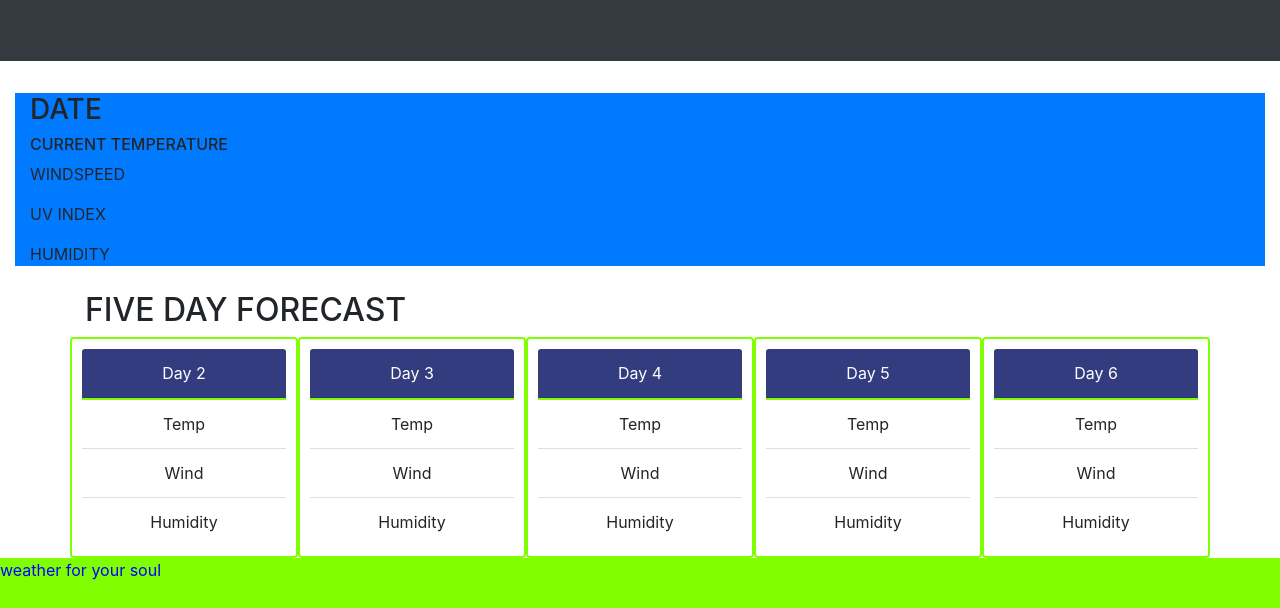
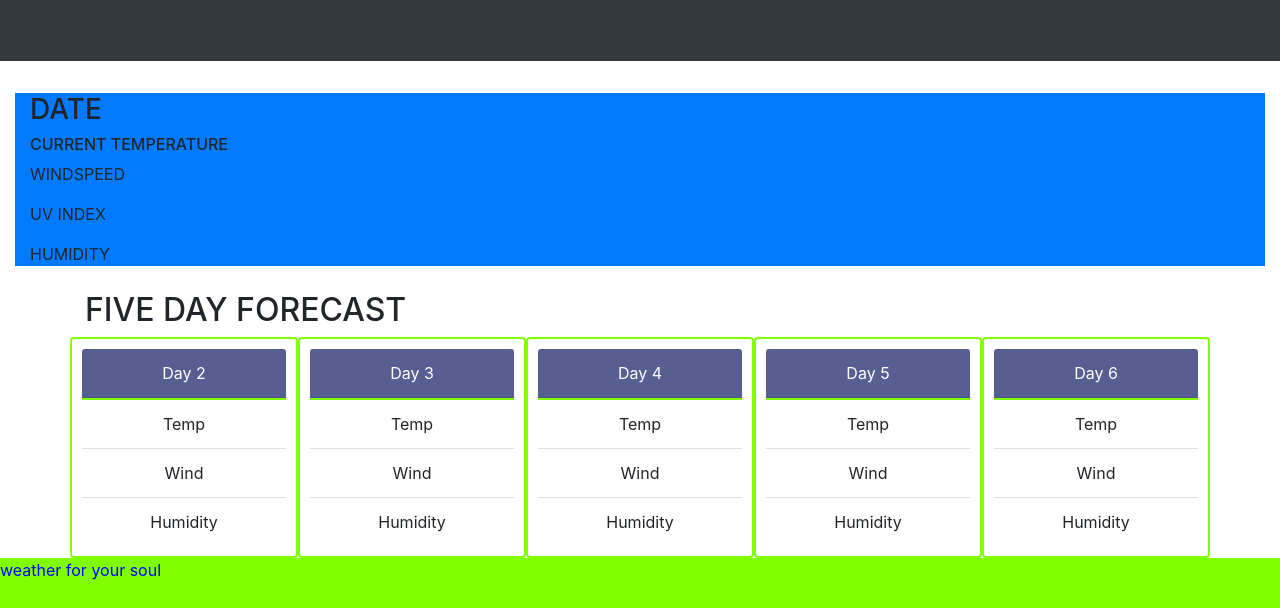
Before and after one commit to efurness/Unit-6-weather-dashboard, a plain HTML site: page index.html in a window 1280 px wide. Shown: the part 269-877 px from the top of the page. Drawn offline with nearby package versions, Linux system fonts and the light colour scheme.

Commit message:
4-13color

```diff
--- a/assets/css/style.css
+++ b/assets/css/style.css
@@ -34,7 +34,7 @@ h5, p {
 }
 
 .card-header {
-    background-color: rgb(51, 60, 126);
+    background-color: rgb(87, 94, 146);
     color: white;
 }
 
```
